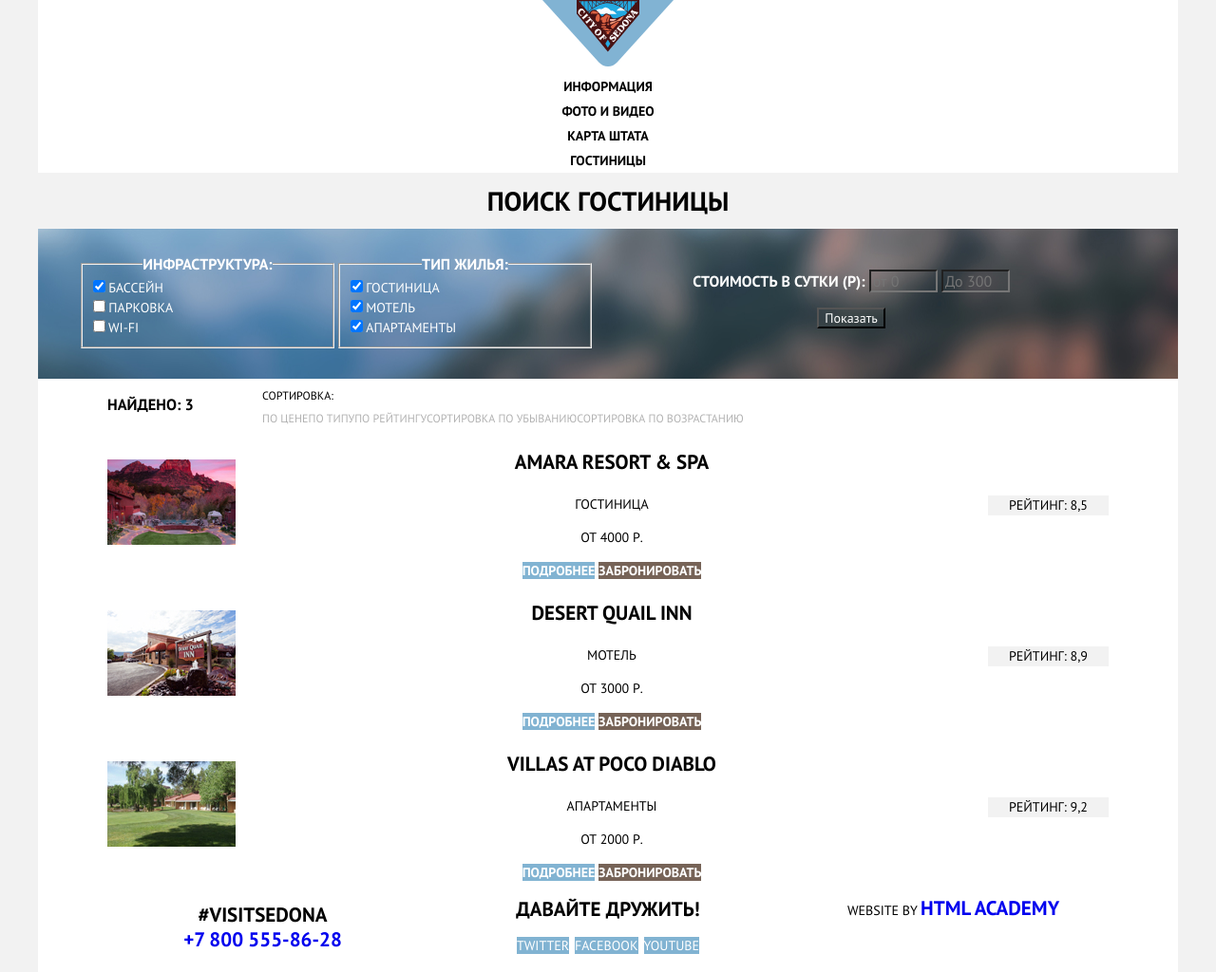
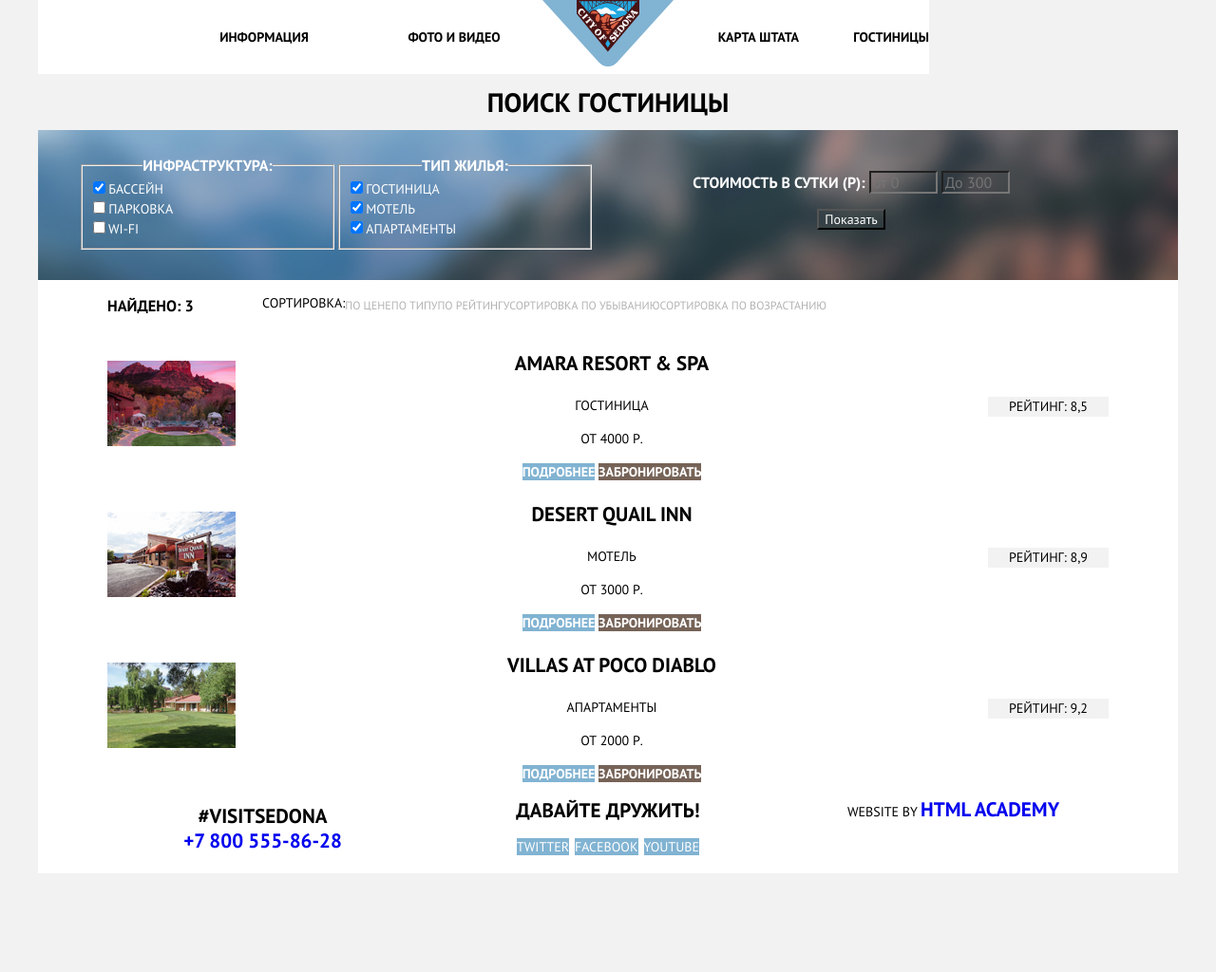
Before and after one commit to asvetta/1685555-sedona-31, a plain HTML site: page catalog.html in a window 1280 px wide. Shown: the whole page at 95% size. After the commit the page ends 920 px from the top, so only its background shows below. Drawn offline with Linux system fonts and the light colour scheme.

Commit message:
грид

```diff
--- a/catalog.html
+++ b/catalog.html
@@ -13,17 +13,27 @@
   </head>
   <body class="page-body catalog-body">
     <header class="catalog-header">
+      <div class="main-navigation-wrapper">
         <nav class="main-navigation">
+          <div class="main-navigation-wrapper">
+            <div class="logo-wrapper">
               <a class="main-header-logo" href="index.html">
                 <img src="img/logo.svg" width="138" height="70" alt="Логотип сайта">
               </a>
+            </div>
             <ul class="site-navigation">
+              <div class="flex-navigation-left">
                 <li class="navigation-info"><a href="blank.html">Информация</a></li>
                 <li class="navigation-photo"><a href="blank.html">Фото и видео</a></li>
+              </div>
+              <div class="flex-navigation-right">
                 <li class="navigation-map"><a href="blank.html">Карта штата</a></li>
                 <li class="navigation-hotels"><a href="catalog.html">Гостиницы</a></li>
+              </div>
             </ul>
+          </div>
         </nav>
+      </div>
     </header>
       <main class="catalog-center">
           <h1>Поиск гостиницы</h1>
@@ -84,13 +94,17 @@
             <div class="sorting-grid">
               <h3>Найдено: 3</h3>
               <div class="results-container">
-                <p class="results-sorting">Сортировка:</p>
+                <p class="results-sorting-name">Сортировка:</p>
                 <ul class="results-sorting-list">
+                  <div class="results-sorting-item-flex">
                     <li class="results-sorting-item"><a href="#"></a>По цене</li>
                     <li class="results-sorting-item"><a href="#"></a>По типу</li>
                     <li class="results-sorting-item"><a href="#"></a>По рейтингу</li>
-                  <li class="results-sorting-item sorting-descending-ascending"><a href="#"></a>Сортировка по убыванию</li>
-                  <li class="results-sorting-item sorting-descending-ascending"><a href="#"></a>Сортировка по возрастанию</li>
+                  </div>
+                  <div class="sorting-descending-ascending">
+                    <li class="results-sorting-item"><a href="#"></a>Сортировка по убыванию</li>
+                    <li class="results-sorting-item"><a href="#"></a>Сортировка по возрастанию</li>
+                  </div>
                 </ul>
               </div>
             </div>
--- a/css/style.css
+++ b/css/style.css
@@ -67,14 +67,64 @@ img {
     background-color: var(--white-blocks);
     font-weight: bold;
     box-sizing: border-box;
+    margin: 0;
+    padding: 0;
 }
+
+.main-navigation-wrapper {
+    display: flex;
+    justify-content: flex-start;
+}
+
 
 .site-navigation {
     list-style: none;
     margin: 0;
     padding: 0;
     box-sizing: border-box;
+
+    display: flex;
+    justify-content: space-between;
 }
+
+.main-header-logo {
+    box-sizing: border-box;
+    width: 400px;
+
+    position: relative;
+    top: 0;
+    left: 531px;
+}
+
+.flex-navigation-left {
+    display: flex;
+    align-items: center;
+    justify-content: flex-start;
+    width: 400px;
+    margin: 0;
+}
+
+.navigation-info {
+    width: 200px;
+}
+
+.navigation-photo {
+    width: 200px;
+}
+
+
+.flex-navigation-right {
+    display: flex;
+    align-items: center;
+    justify-content: flex-end;
+    width: 400px;
+    margin: 0;
+}
+
+.navigation-map {
+    width: 200px;
+}
+
 
 .site-navigation a {
     color: var(--black-text);
@@ -91,6 +141,7 @@ img {
     color: var(--grey-button);
     box-sizing: border-box;
 }
+
 
 
 .greetings {
@@ -434,6 +485,10 @@ img {
     padding-left: 125px;
 }
 
+
+
+
+
 /* Разметка каталога */
 
 .catalog-filter {
@@ -526,11 +581,6 @@ img {
     padding-right: 12px;
 }
 
-.results-sorting {
-    font-size: 12px;
-    line-height: 12px;
-    box-sizing: border-box;
-}
 
 .results-sorting-list {
     list-style: none;
@@ -539,11 +589,14 @@ img {
     box-sizing: border-box;
 
     display: flex;
+    direction: column;
 }
 
 .results-container {
     box-sizing: border-box;
     padding-left: 36px;
+    width: 927px;
+    display: flex;
 }
 
 .results-sorting-item {
@@ -552,6 +605,20 @@ img {
     color: var(--black-text);
     opacity: 0.3;
     box-sizing: border-box;
+}
+
+.results-sorting-item-flex {
+    box-sizing: border-box;
+    display: flex;
+    justify-content: flex-start;
+    align-items: center;
+}
+
+.sorting-descending-ascending {
+    box-sizing: border-box;
+    display: flex;
+    justify-content: flex-end;
+    align-items: center;
 }
 
 .results-sorting-item:hover {
@@ -667,6 +734,9 @@ img {
 .results-text {
     box-sizing: border-box;
     width: 792px;
+    align-self: flex-start;
+    margin: 0;
+    padding: 0;
 }
 
 .results-rating {
```
Also changed, not shown: index.html (+10 -5 lines). Lines whose indentation alone changed are shown as unchanged.
